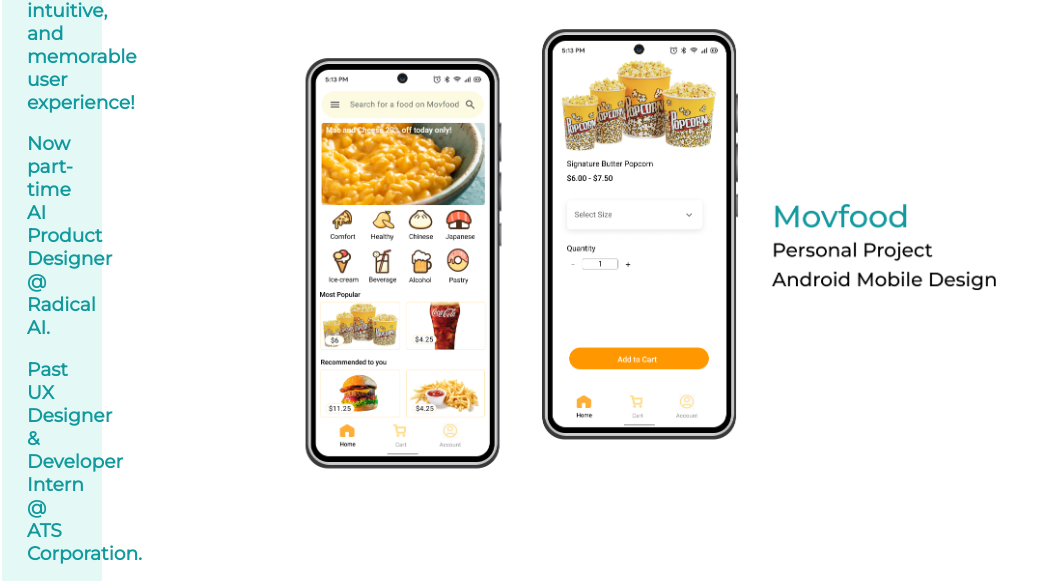
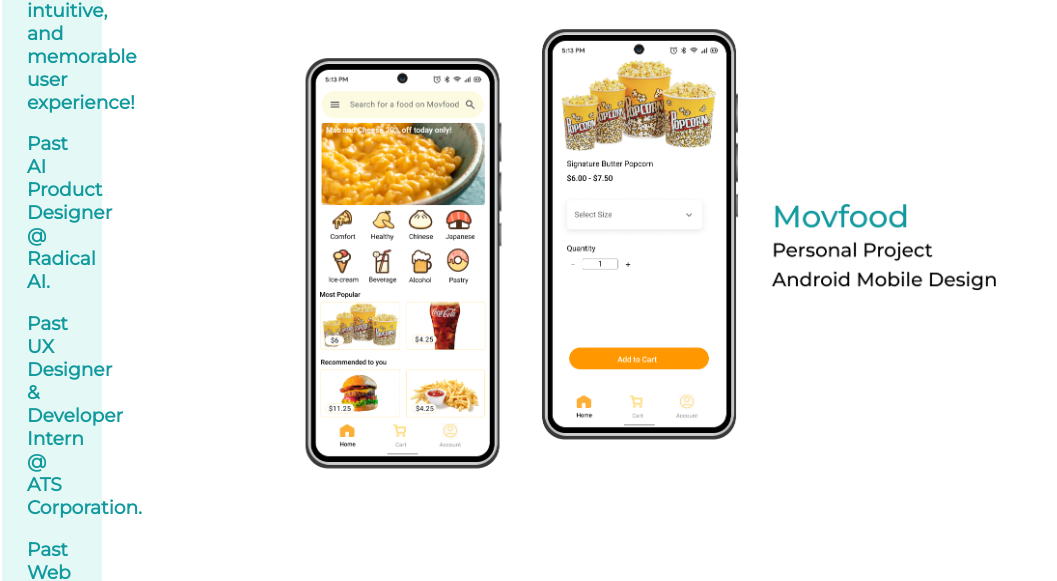
Before and after one commit to NicoleQian2001/My-Website, a website built with Parcel: page index.html in a window 1280 px wide. Shown: the part 829-1410 px from the top of the page, without its empty margins (0-1057 px from the left). Built offline with nearby package versions, Linux system fonts and the light colour scheme.

Commit message:
updated homepage jobs

```diff
--- a/index.html
+++ b/index.html
@@ -42,7 +42,7 @@
         <h3>A product designer and a frontend developer with some graphic design chops and a zeal for crafting
           functional, intuitive, and memorable
           user experience!</h3>
-        <h3>Now part-time AI Product Designer @ Radical AI.</h3>
+        <h3>Past AI Product Designer @ Radical AI.</h3>
         <h3>Past UX Designer & Developer Intern @ ATS Corporation.</h3>
         <h3>Past Web Developer Intern @ Ontario Digital Service.</h3>
       </div>
```
